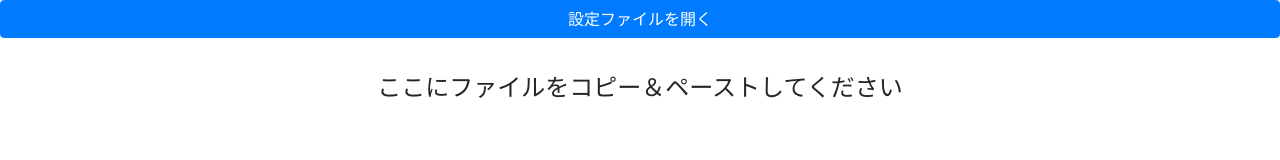
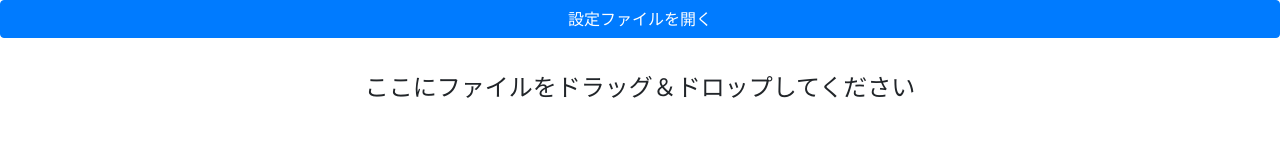
Before and after one commit to gecko655/proofreading-tool, a Vue app: page index.html in a window 1280 px wide. Built offline with nearby package versions, Linux system fonts and the light colour scheme; files whose address does not match are found by name.

Commit message:
コピー＆ペーストではなくドラッグ＆ドロップではとの指摘があったので修正
たしかに。

```diff
--- a/index.html
+++ b/index.html
@@ -16,7 +16,7 @@
     <button class="btn btn-primary btn-block" @click="openTextlintConfig()">設定ファイルを開く</button>
   </div>
   <div class="text-center" style="font-size:x-large;margin-top:2rem" v-if="!isUploading">
-    <span>ここにファイルをコピー＆ペーストしてください</span>
+    <span>ここにファイルをドラッグ＆ドロップしてください</span>
   </div>
   <!-- スピナー -->
   <div style="margin-top:2rem;" class="text-center">
--- a/package.json
+++ b/package.json
@@ -1,6 +1,6 @@
 {
   "name": "proofreading-tool",
-  "version": "1.0.2",
+  "version": "1.0.3",
   "private": true,
   "description": "pdf, docx, pptx等のファイルを直接入力できる文書校正ツール",
   "main": "main.js",
```
Also changed, not shown: 1 other file.
